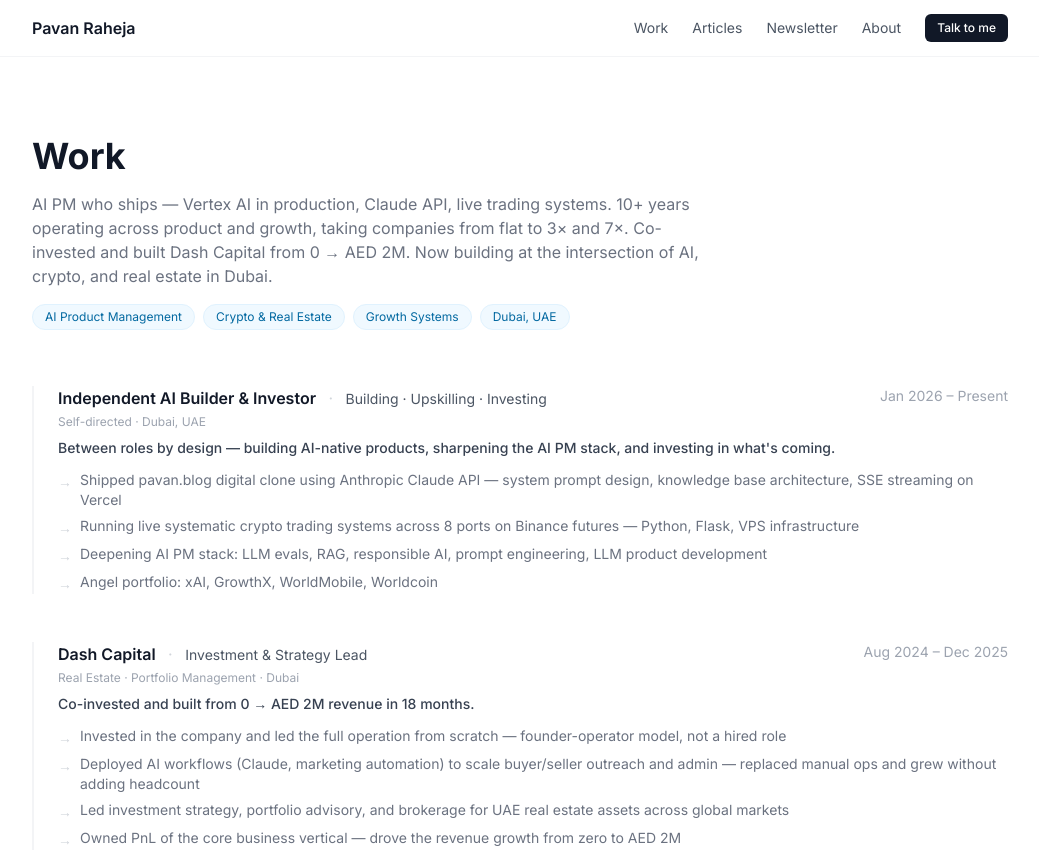
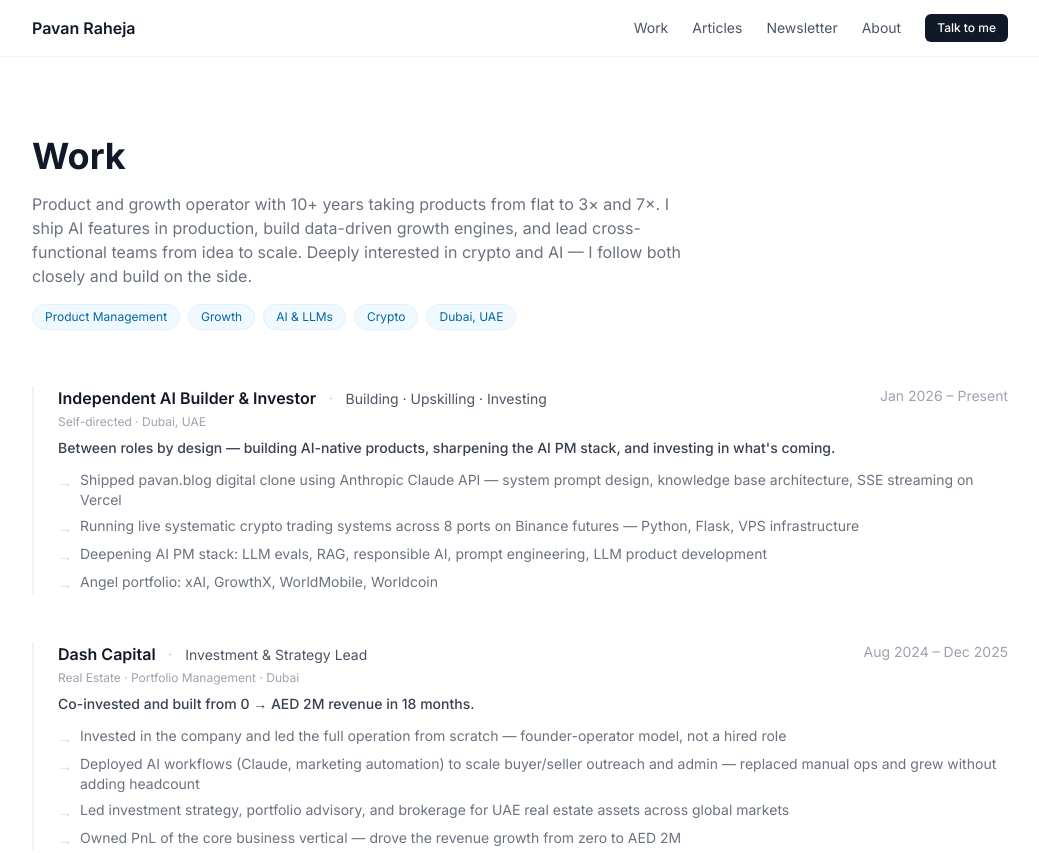
Before and after one commit to pavanraheja/pavan-blog, an Astro site: page /work in a window 1280 px wide. Shown: the top 853 px of the page, without its empty margins (120-1159 px from the left). Built offline with nearby package versions, Linux system fonts and the light colour scheme; Astro itself is replaced by a stand-in of ours.

Commit message:
Reposition to Product & Growth lead — crypto as industry interest, AI as differentiator

```diff
--- a/src/pages/index.astro
+++ b/src/pages/index.astro
@@ -20,10 +20,10 @@ function formatDate(d: string) {
       <div class="flex-1">
         <p class="text-sm text-brand-600 font-medium mb-3">Based in Dubai, UAE</p>
         <h1 class="text-4xl sm:text-5xl font-bold text-gray-900 leading-tight tracking-tight">
-          AI Product Manager.<br />Crypto & Real Estate Investor.
+          Product & Growth leader.<br />Building with AI.
         </h1>
         <p class="mt-5 text-lg text-gray-500 leading-relaxed">
-          I ship AI products — Vertex AI in production, Claude API, live trading systems. 10+ years operating across growth and product, taking companies from flat to 3× and 7×. Based in Dubai, investing across crypto, tech, and real estate.
+          10+ years taking products from zero to scale — 3× and 7× growth across B2C and B2B. I ship AI features that stick, build growth systems that compound, and am deeply interested in where crypto and AI are taking the next decade.
         </p>
         <div class="mt-8 flex flex-wrap gap-3">
           <a
--- a/src/pages/work.astro
+++ b/src/pages/work.astro
@@ -2,16 +2,17 @@
 import Layout from '@/layouts/Layout.astro';
 ---
 
-<Layout title="Work — Pavan Raheja" description="AI Product Manager with 10+ years shipping AI products and scaling startups. Shipped Vertex AI in production, built with Claude API, running live crypto trading systems. Based in Dubai.">
+<Layout title="Work — Pavan Raheja" description="Product Manager & Growth Operator with 10+ years shipping AI features and scaling B2C and B2B products. Shipped Vertex AI in production. Keen on crypto and AI. Based in Dubai.">
   <section class="max-w-5xl mx-auto px-6 py-20">
     <h1 class="text-4xl font-bold text-gray-900 mb-4">Work</h1>
     <p class="text-gray-500 mb-4 max-w-2xl">
-      AI PM who ships — Vertex AI in production, Claude API, live trading systems. 10+ years operating across product and growth, taking companies from flat to 3× and 7×. Co-invested and built Dash Capital from 0 → AED 2M. Now building at the intersection of AI, crypto, and real estate in Dubai.
+      Product and growth operator with 10+ years taking products from flat to 3× and 7×. I ship AI features in production, build data-driven growth engines, and lead cross-functional teams from idea to scale. Deeply interested in crypto and AI — I follow both closely and build on the side.
     </p>
     <div class="flex flex-wrap gap-2 mb-14">
-      <span class="text-xs px-3 py-1 rounded-full bg-brand-50 text-brand-700 border border-brand-100">AI Product Management</span>
-      <span class="text-xs px-3 py-1 rounded-full bg-brand-50 text-brand-700 border border-brand-100">Crypto & Real Estate</span>
-      <span class="text-xs px-3 py-1 rounded-full bg-brand-50 text-brand-700 border border-brand-100">Growth Systems</span>
+      <span class="text-xs px-3 py-1 rounded-full bg-brand-50 text-brand-700 border border-brand-100">Product Management</span>
+      <span class="text-xs px-3 py-1 rounded-full bg-brand-50 text-brand-700 border border-brand-100">Growth</span>
+      <span class="text-xs px-3 py-1 rounded-full bg-brand-50 text-brand-700 border border-brand-100">AI & LLMs</span>
+      <span class="text-xs px-3 py-1 rounded-full bg-brand-50 text-brand-700 border border-brand-100">Crypto</span>
       <span class="text-xs px-3 py-1 rounded-full bg-brand-50 text-brand-700 border border-brand-100">Dubai, UAE</span>
     </div>
 
```
